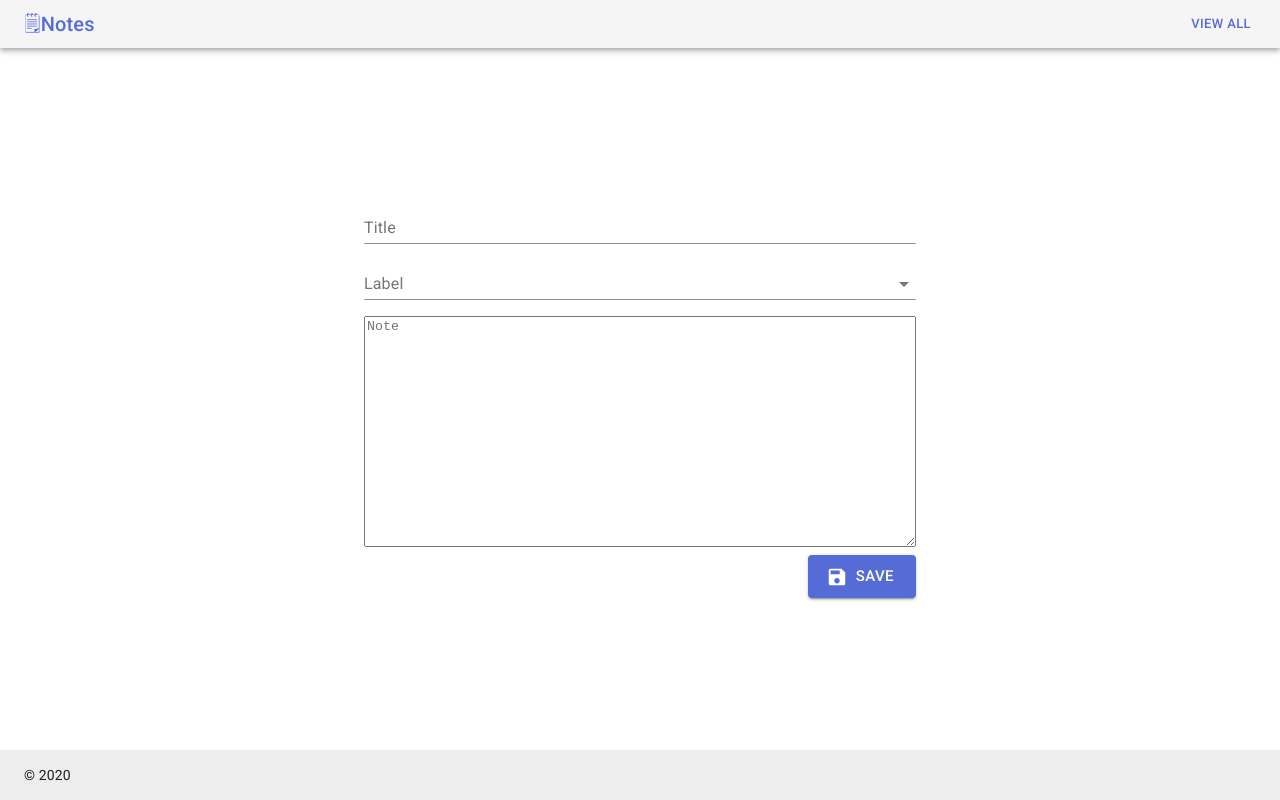
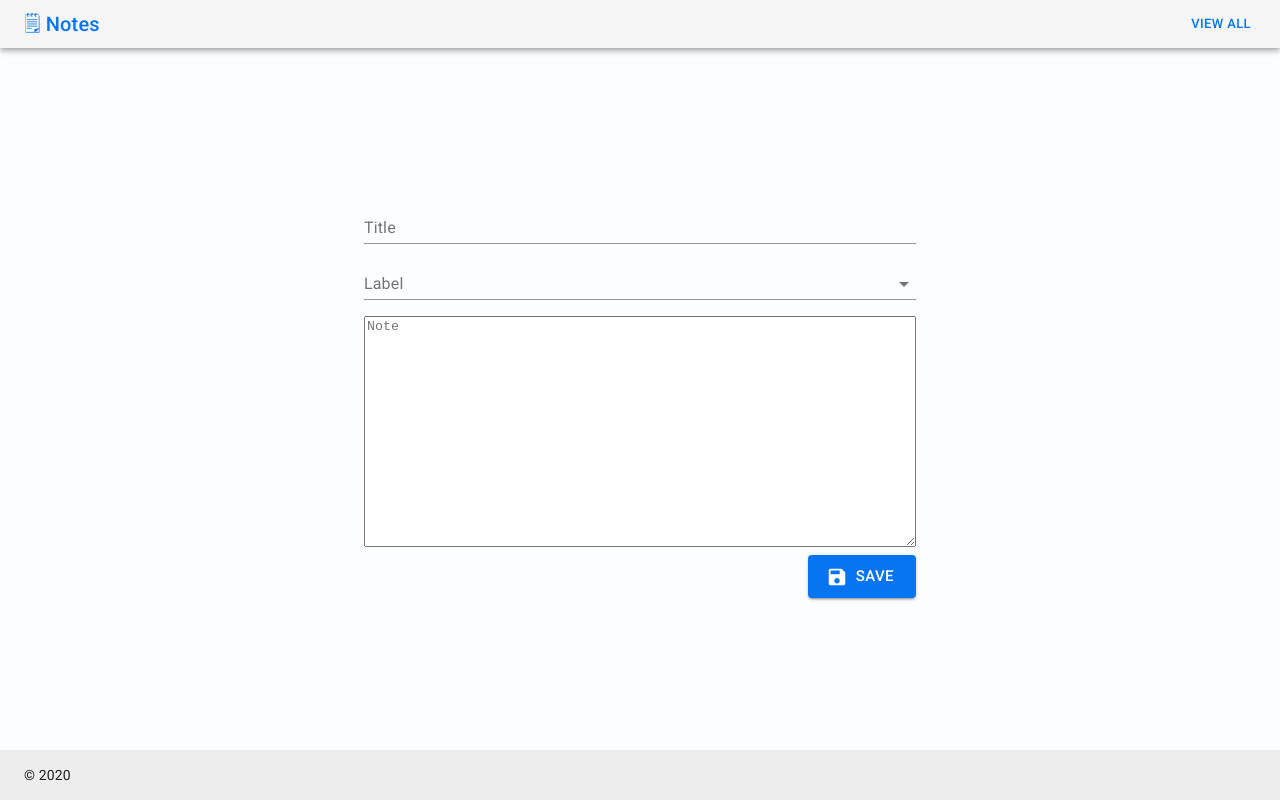
Before and after one commit to RobinRobinG/scratchpad, a React (Create React App) app: page / in a window 1280 px wide. Built offline with nearby package versions, Linux system fonts and the light colour scheme.

Commit message:
moved date field

```diff
--- a/src/App.scss
+++ b/src/App.scss
@@ -1,12 +1,6 @@
 body {
   visibility: visible !important;
   font-family: 'Roboto', sans-serif;
-}
-
-.new-form {
-  display: flex;
-  flex-direction: column;
-  align-items: flex-end;
 }
 
 .textarea {
@@ -34,15 +28,6 @@ body {
   margin-top: 20px;
 }
 
-.edit-form {
-  .button-group {
-    display: flex;
-    justify-content: flex-end;
-  }
-  .submit-button {
-    margin-right: 10px;
-  }
-}
 
 .footer {
   background-color: rgb(237, 237, 237);
--- a/src/components/EditForm.js
+++ b/src/components/EditForm.js
@@ -1,6 +1,7 @@
 import React, { useState, useEffect } from 'react';
 import { useHistory, useParams } from 'react-router-dom';
-import { Button } from '@material-ui/core';
+import { makeStyles } from '@material-ui/core/styles';
+import { Box, Button } from '@material-ui/core';
 import axios from 'axios';
 import Content from './Content';
 import Input from './Input';
@@ -10,11 +11,20 @@ import SaveIcon from '@material-ui/icons/Save';
 import DeleteIcon from '@material-ui/icons/Delete';
 const config = require('../config.json');
 
+const useStyles = makeStyles(theme => ({
+  root: {
+    '& > *': {
+      marginLeft: theme.spacing(1)
+    }
+  }
+}));
+
 function isEmpty(obj) {
   return Object.keys(obj).length === 0;
 }
 
 const EditForm = () => {
+  const classes = useStyles();
   let history = useHistory();
   let { id } = useParams();
   const [note, setNote] = useState({
@@ -86,10 +96,8 @@ const EditForm = () => {
   return (
     <Content>
       {isEmpty(note) === false && (
-        <form
-          onSubmit={event => handleEditNoteOnSubmit(note.id, event)}
-          className="edit-form"
-        >
+        <form onSubmit={event => handleEditNoteOnSubmit(note.id, event)}>
+          <Box display="flex" flexDirection="column" alignItems="flex-end">
             <Input
               label="Title"
               value={note.title}
@@ -107,13 +115,12 @@ const EditForm = () => {
               value={note.body}
               onChange={onEditNoteBodyChange}
             />
-          <div className="button-group">
+            <Box className={classes.root}>
               <Button
                 variant="contained"
                 color="primary"
                 size="large"
                 type="submit"
-              className="submit-button"
                 startIcon={<SaveIcon />}
               >
                 Save
@@ -127,7 +134,8 @@ const EditForm = () => {
               >
                 Delete
               </Button>
-          </div>
+            </Box>
+          </Box>
         </form>
       )}
     </Content>
--- a/src/components/Navbar.js
+++ b/src/components/Navbar.js
@@ -1,6 +1,5 @@
 import React from 'react';
 import { makeStyles } from '@material-ui/core/styles';
-
 import { useLocation, useHistory } from 'react-router-dom';
 import { AppBar, Button, Toolbar, Typography } from '@material-ui/core';
 
@@ -45,10 +44,7 @@ function Navbar() {
       <AppBar position="sticky" color="default">
         <Toolbar variant="dense">
           <Typography variant="h6" color="primary" className={classes.grow}>
-            <Typography variant="span" role="img" aria-label="notepad">
-              🗒
-            </Typography>
-            Notes
+            🗒 Notes
           </Typography>
           {renderNewButton(pathname, history)}
           {renderAllButton(pathname, history)}
--- a/src/components/NewForm.js
+++ b/src/components/NewForm.js
@@ -1,6 +1,6 @@
 import React, { useState } from 'react';
 import { useHistory } from 'react-router-dom';
-import { Button } from '@material-ui/core';
+import { Box, Button } from '@material-ui/core';
 import axios from 'axios';
 import uuidv4 from 'uuid/v4';
 import Content from './Content';
@@ -56,10 +56,8 @@ const NewForm = () => {
 
   return (
     <Content>
-      <form
-        onSubmit={event => handleAddNoteOnSubmit(newEntry.id, event)}
-        className="new-form"
-      >
+      <form onSubmit={event => handleAddNoteOnSubmit(newEntry.id, event)}>
+        <Box display="flex" flexDirection="column" alignItems="flex-end">
           <Input
             label="Title"
             value={newEntry.title}
@@ -86,6 +84,7 @@ const NewForm = () => {
           >
             Save
           </Button>
+        </Box>
       </form>
     </Content>
   );
--- a/src/components/NoteCard.js
+++ b/src/components/NoteCard.js
@@ -25,6 +25,9 @@ const useStyles = makeStyles({
   },
   chip: {
     marginRight: 10
+  },
+  grow: {
+    flexGrow: 1
   }
 });
 
@@ -36,11 +39,10 @@ function getIcon(value) {
   }
 }
 
-function getSubheader(classes, created, label) {
-  if (!created) {
+function getSubheader(classes, label) {
+  if (!label) {
     return null;
   }
-  const date = format(new Date(created), 'MMMM dd, yyyy h:mm aaaa');
 
   return (
     <Box display="flex" flexDirection="row" mt={1}>
@@ -57,7 +59,6 @@ function getSubheader(classes, created, label) {
           />
         ))}
       </Box>
-      <Typography variant="subtitle1">{date}</Typography>
     </Box>
   );
 }
@@ -66,6 +67,7 @@ function NoteCard({ note, handleDeleteNote }) {
   const classes = useStyles();
   let history = useHistory();
   const { title, body, id, label, created } = note;
+  const date = format(new Date(created), 'MMMM dd, yyyy h:mm aaaa');
 
   const handleNoteEditOnClick = event => {
     event.preventDefault();
@@ -74,17 +76,22 @@ function NoteCard({ note, handleDeleteNote }) {
 
   return (
     <Card raised className={classes.root}>
-      <CardHeader
-        title={title}
-        subheader={getSubheader(classes, created, label)}
-      />
+      <CardHeader title={title} subheader={getSubheader(classes, label)} />
       <Divider />
       <CardContent>
         <Typography variant="body2" color="textSecondary" component="p">
           {body}
         </Typography>
       </CardContent>
+      <Box className={classes.grow} mx={1}>
         <CardActions>
+          <Typography
+            variant="subtitle1"
+            color="textSecondary"
+            className={classes.grow}
+          >
+            {date}
+          </Typography>
           <IconButton aria-label="edit" onClick={handleNoteEditOnClick}>
             <EditIcon />
           </IconButton>
@@ -95,6 +102,7 @@ function NoteCard({ note, handleDeleteNote }) {
             <DeleteIcon />
           </IconButton>
         </CardActions>
+      </Box>
     </Card>
   );
 }
--- a/src/theme.js
+++ b/src/theme.js
@@ -1,20 +1,28 @@
-import { red } from '@material-ui/core/colors';
 import { createMuiTheme } from '@material-ui/core/styles';
 
 // A custom theme for this app
 const theme = createMuiTheme({
   palette: {
     primary: {
-      main: '#556cd6'
+      light: '#9CC8F4',
+      main: '#0774F2',
+      dark: '#246EB9'
     },
     secondary: {
-      main: '#19857b'
+      light: '#F2F7F2',
+      main: '#5EB1BF',
+      dark: '#515052'
     },
     error: {
-      main: red.A400
+      main: '#EA5C5C'
+    },
+    Info: {
+      light: '#8693AB',
+      main: '#949FA6',
+      dark: '#4C4B63'
     },
     background: {
-      default: '#fff'
+      default: '#FCFDFF'
     }
   },
   typography: {
```
Lines whose indentation alone changed are shown as unchanged.
